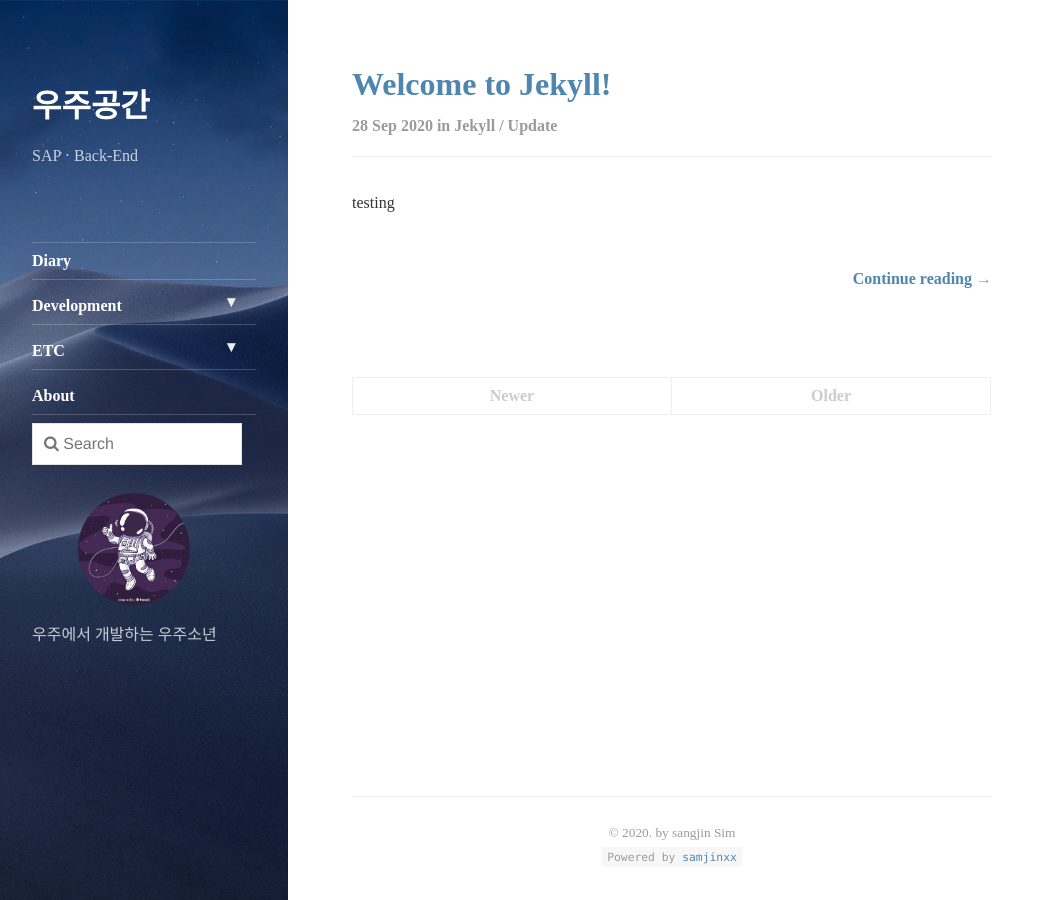
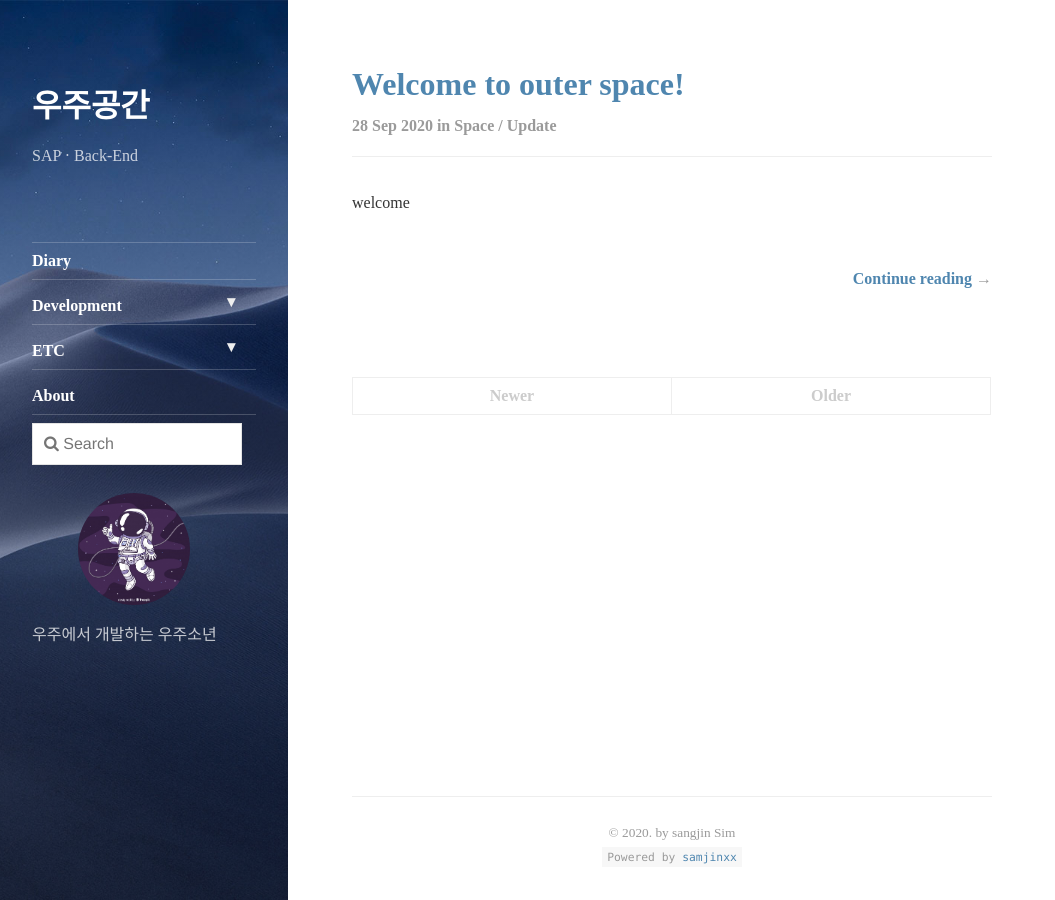
Before and after one commit to samjinxx/samjinxx.github.io, a Jekyll site: the page built from index.html, in a window 1280 px wide and 900 px high. Shown: the whole window, without its empty margins (0-1055 px from the left). Built offline with Jekyll 4.4.1, drawn with Linux system fonts in a browser that asks for light colours; nearby versions of some CDN libraries; the list of posts is cut into pages by our own code.

Commit message:
Update 2020-09-27-first-post.md

```diff
--- a/_posts/2020-09-27-first-post.md
+++ b/_posts/2020-09-27-first-post.md
@@ -1,6 +1,6 @@
 ---
-title: "Welcome to Jekyll!"
+title: "Welcome to outer space!"
 date: 2020-09-28 08:26:28 -0400
-categories: jekyll update
+categories: space update
 ---
-testing
+welcome
```
